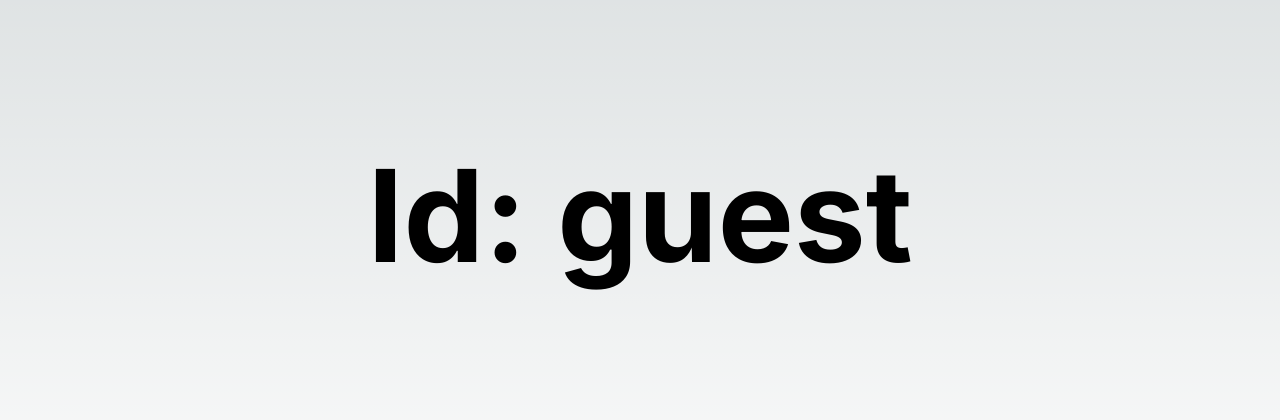
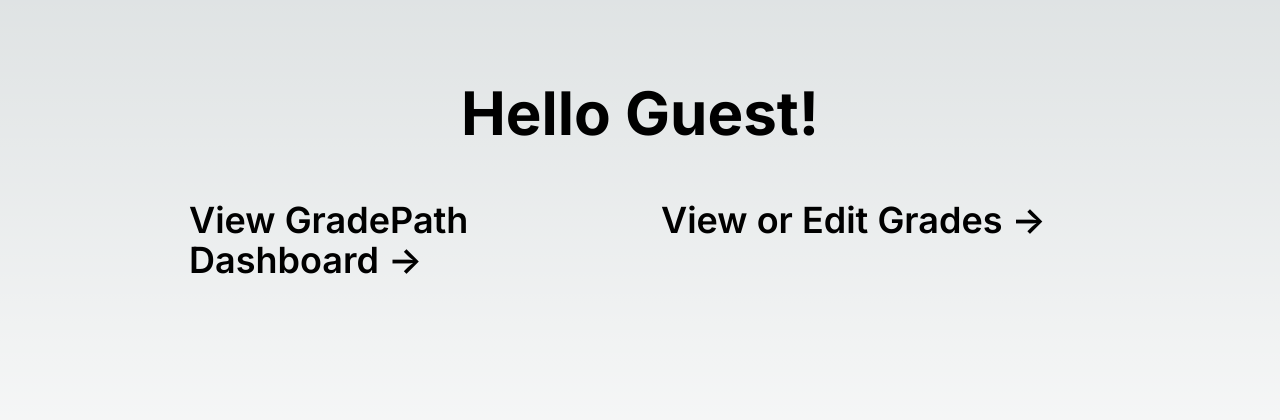
Before and after one commit to MrT-Stephens/GradePath-Web-Application, a Next.js app: page /user/guest in a window 1280 px wide. Shown: the part 184-604 px from the top of the page. Built offline with nearby package versions, Linux system fonts and the light colour scheme.

Commit message:
Added begining of user dashboard

```diff
--- a/app/user/[id]/page.js
+++ b/app/user/[id]/page.js
@@ -1,15 +1,47 @@
-'use client';
+import PocketBase from 'pocketbase';
 
-import { useSearchParams } from 'next/navigation'
+async function getUserName(userId) {
+    const pocketbase = new PocketBase('http://127.0.0.1:8090');
 
-export default function Page({ params }) {
+    const user = await pocketbase.collection('users').getOne(userId);
+
+    return `${user.firstname} ${user.lastname}`;
+}
+
+export default async function Page({ params }) {
     const { id } = params;
+
+    const userName = (id === 'guest') ? 'Guest' : await getUserName(id);
 
     return (
         <main className="flex flex-col min-h-screen items-center justify-center p-10">
-            <h1 className="text-9xl font-bold text-center">
-                Id: {id}
+            <h1 className="text-6xl font-bold text-center">
+                Hello {userName}!
             </h1>
+            <div className="mb-32 grid text-center lg:max-w-5xl lg:w-full lg:mb-0 lg:grid-cols-2 lg:text-center p-10">
+                <a className="group rounded-xl border border-transparent px-5 py-4 transition-colors hover:border-gray-300 hover:bg-gray-100 hover:dark:border-neutral-700 hover:dark:bg-neutral-800/30">
+                    <h2 className="mb-3 text-left text-4xl font-semibold">
+                        View GradePath Dashboard {' '}
+                        <span className="inline-block transition-transform group-hover:translate-x-5 motion-reduce:transform-none">
+                            -&gt;
+                        </span>
+                    </h2>
+                    <p className="m-0 max-w-[50ch] text-left text-sm opacity-50 mx-auto">
+
+                    </p>
+                </a>
+                <a className="group rounded-xl border border-transparent px-5 py-4 transition-colors hover:border-gray-300 hover:bg-gray-100 hover:dark:border-neutral-700 hover:dark:bg-neutral-800/30">
+                    <h2 className="mb-3 text-left text-4xl font-semibold">
+                        View or Edit Grades {' '}
+                        <span className="inline-block transition-transform group-hover:translate-x-5 motion-reduce:transform-none">
+                            -&gt;
+                        </span>
+                    </h2>
+                    <p className="m-0 max-w-[50ch] text-left text-sm opacity-50 mx-auto">
+
+                    </p>
+                </a>
+            </div>
         </main>
     )
 }
```
Also changed, not shown: 2 other files (tests, documents, lock files or other folders).
